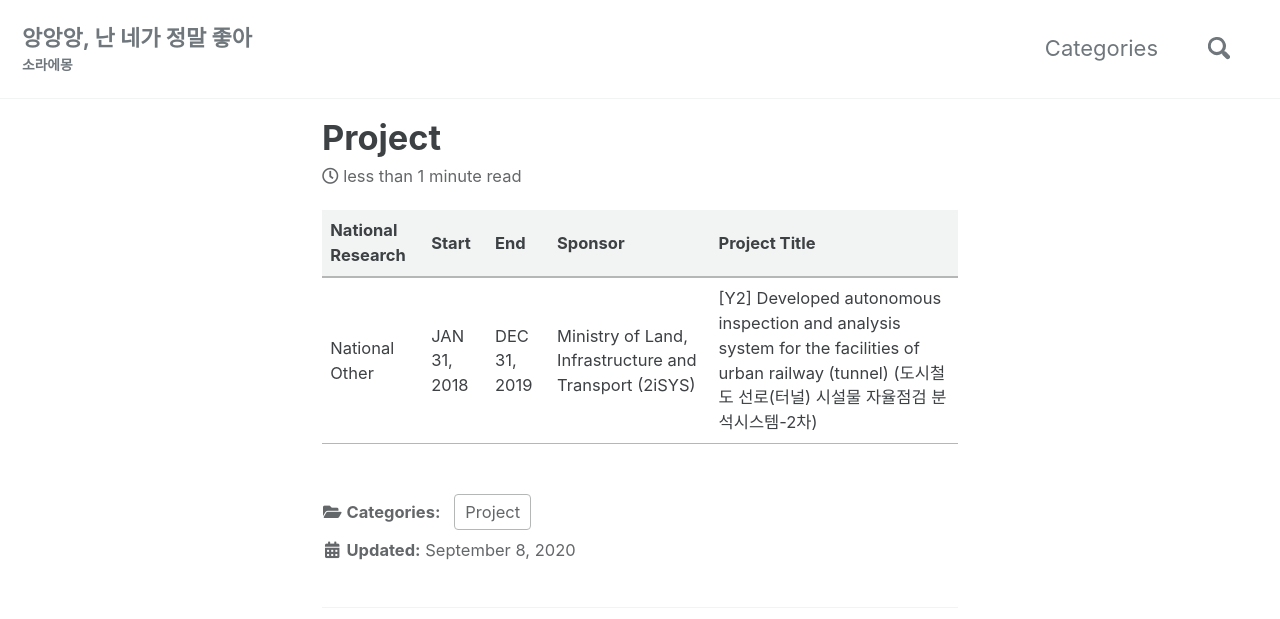
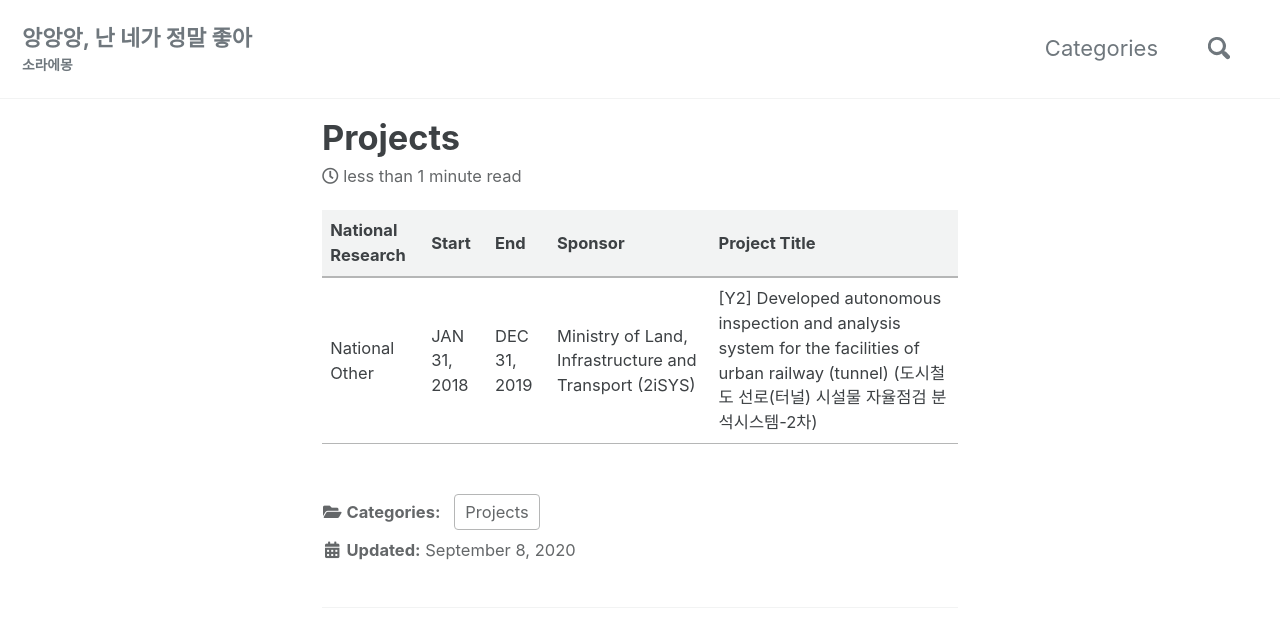
Before and after one commit to sohee-zoe/sohee-zoe.github.io, a Jekyll site: the page built from _posts/2020-09-08-projects-post.md, in a window 1280 px wide. Shown: the top 619 px of the page. Built offline with Jekyll 4.4.1, drawn with Linux system fonts in a browser that asks for light colours; cached includes are drawn as plain includes; comment, search, counter and statistics services are not loaded.

Commit message:
Update 2020-09-08-projects-post.md

```diff
--- a/_posts/2020-09-08-projects-post.md
+++ b/_posts/2020-09-08-projects-post.md
@@ -1,7 +1,7 @@
 ---
-title:  "Project"
+title:  "Projects"
 author: 소라에몽
-categories: Project
+categories: Projects
 ---
 
 |National Research|Start|End|Sponsor|Project Title|
```
